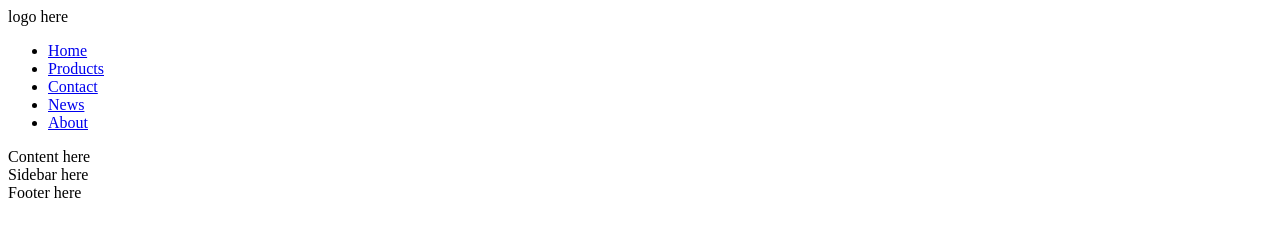
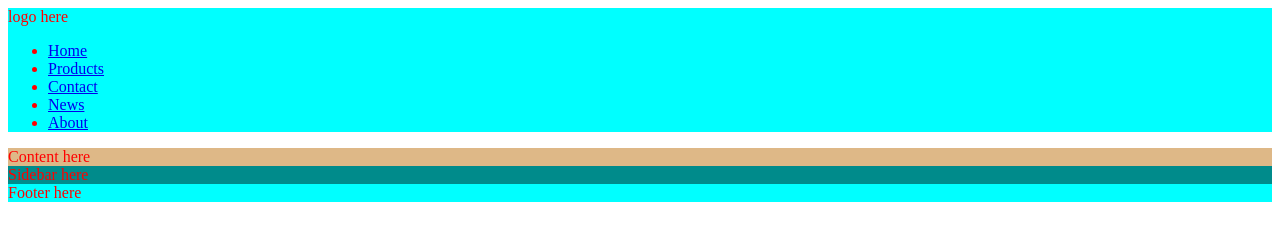
Before and after one commit to roncloud20/jara, a plain HTML site: page index.html in a window 1280 px wide. Drawn offline with Linux system fonts and the light colour scheme.

Commit message:
correcting the link bug that connect the main.css to the index.html

```diff
--- a/index.html
+++ b/index.html
@@ -4,7 +4,8 @@
     <meta charset="UTF-8">
     <meta name="viewport" content="width=device-width, initial-scale=1.0">
     <title>Jara On Top</title>
-    <link type="text/css" href="main.css"/>
+    <link rel="stylesheet" type="text/css" href="main.css"/>
+
 </head>
 <body>
     <header>
--- a/main.css
+++ b/main.css
@@ -1,16 +1,20 @@
 /* Creating the header style */
 header {
     background-color: aqua;
+    color: red;
 }
 
 .content {
     background-color: burlywood;
+    color: red;
 }
 
 .sidebar {
     background-color: darkcyan;
+    color: red;
 }
 
 .footer {
     background-color: aqua;
+    color: red;
 }
```
